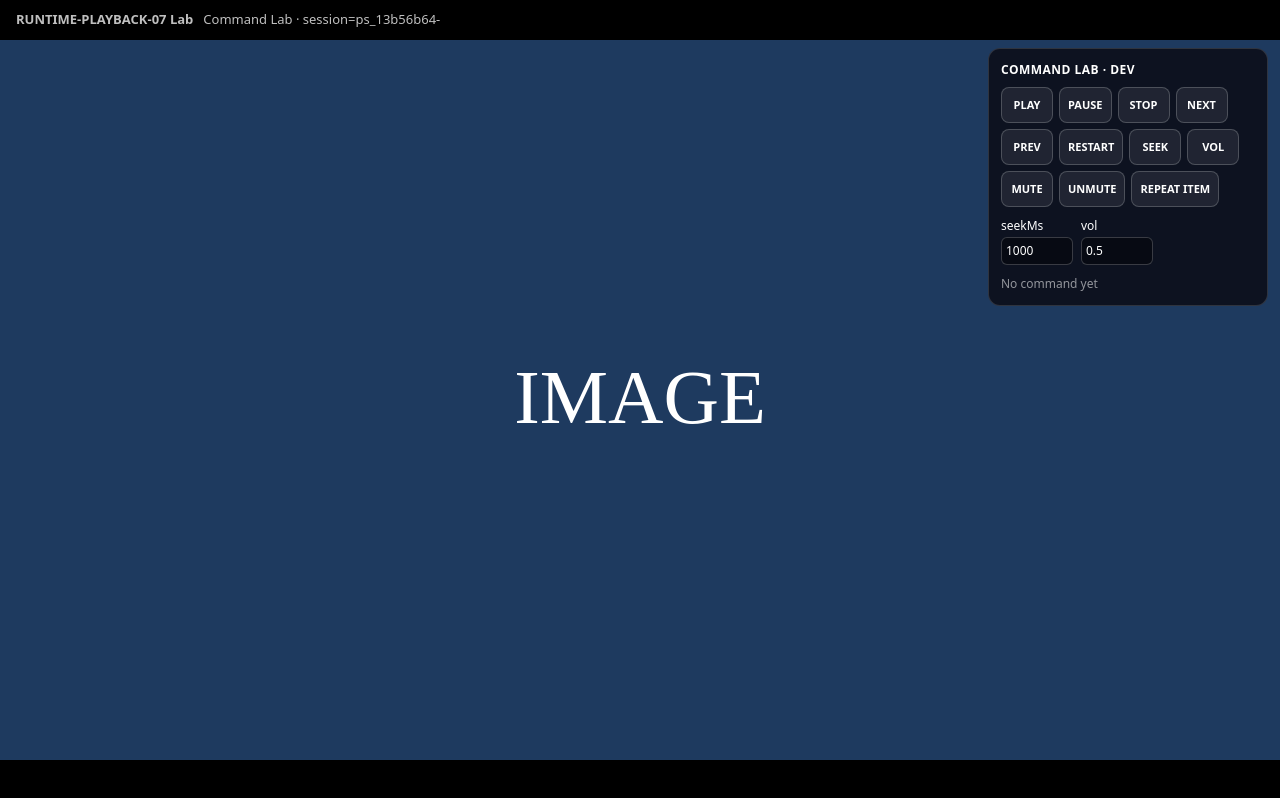
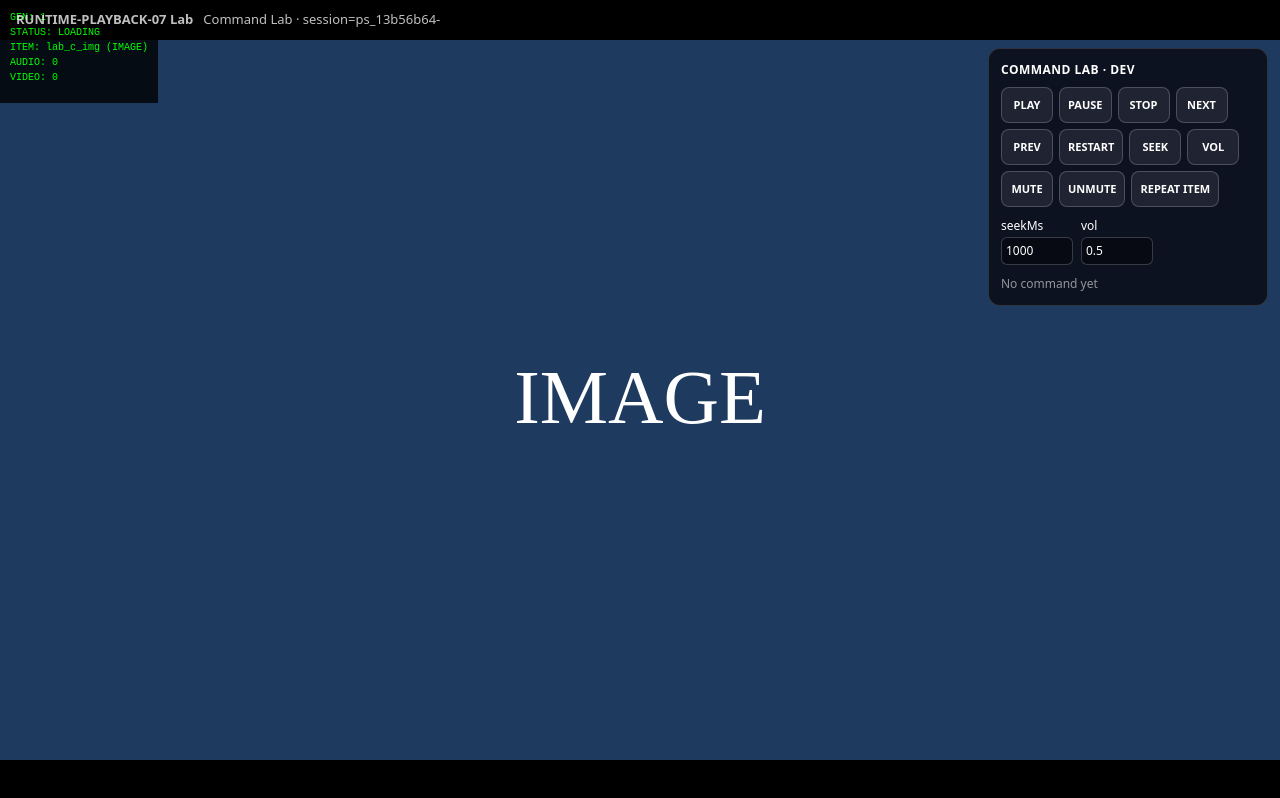
Before and after one commit to egaslemos-gif/vitrine360, a Next.js app: page /player/lab in a window 1280 px wide. Built offline with nearby package versions, Linux system fonts and the light colour scheme.

Commit message:
docs: prove media lifecycle leak hypothesis (PLAYER-MEDIA-LIFECYCLE-01)

```diff
--- /dev/null
+++ b/src/player/playback/diagnostic-overlay.tsx
@@ -0,0 +1,70 @@
+"use client";
+
+import { useEffect, useState } from "react";
+import type { PlaybackState } from "@/domain/playback-state";
+import type { EnginePlaybackItem } from "@/player/playback/playlist-map";
+
+export function DiagnosticOverlay({
+  state,
+  item,
+}: {
+  state: PlaybackState;
+  item: EnginePlaybackItem | null;
+}) {
+  const [elements, setElements] = useState<{
+    audio: number;
+    video: number;
+    details: string;
+  }>({ audio: 0, video: 0, details: "" });
+
+  useEffect(() => {
+    if (process.env.NODE_ENV !== "development") return;
+
+    const interval = setInterval(() => {
+      const audios = Array.from(document.querySelectorAll("audio"));
+      const videos = Array.from(document.querySelectorAll("video"));
+
+      const details = [...audios, ...videos]
+        .map((el) => {
+          return `[${el.tagName}] src=${(el.currentSrc || el.src).substring(0, 40)}... paused=${el.paused} ended=${el.ended} ready=${el.readyState} muted=${el.muted}`;
+        })
+        .join("\n");
+
+      setElements({
+        audio: audios.length,
+        video: videos.length,
+        details,
+      });
+    }, 500);
+    return () => clearInterval(interval);
+  }, []);
+
+  if (process.env.NODE_ENV !== "development") return null;
+
+  return (
+    <div
+      style={{
+        position: "absolute",
+        top: 0,
+        left: 0,
+        background: "rgba(0,0,0,0.8)",
+        color: "lime",
+        padding: "10px",
+        fontFamily: "monospace",
+        fontSize: "10px",
+        zIndex: 9999,
+        pointerEvents: "none",
+        whiteSpace: "pre-wrap",
+        maxWidth: "500px",
+        wordBreak: "break-all"
+      }}
+    >
+      <div>GEN: {state.generation}</div>
+      <div>STATUS: {state.status}</div>
+      <div>ITEM: {item?.contentId} ({item?.type})</div>
+      <div>AUDIO: {elements.audio}</div>
+      <div>VIDEO: {elements.video}</div>
+      <div style={{ marginTop: 8 }}>{elements.details}</div>
+    </div>
+  );
+}
--- a/src/player/playback/display-engine.tsx
+++ b/src/player/playback/display-engine.tsx
@@ -20,6 +20,7 @@ import {
 import { PlaybackController } from "@/player/playback/playback-controller";
 import { usePlaybackState } from "@/player/playback/use-playback-state";
 import { PlaybackRendererAdapter } from "@/player/playback/playback-renderer-adapter";
+import { DiagnosticOverlay } from "@/player/playback/diagnostic-overlay";
 import {
   playlistFingerprint,
   toPlaylistItems,
@@ -211,6 +212,7 @@ export const DisplayEngine = forwardRef<
           state={state}
           item={item}
         />
+        <DiagnosticOverlay state={state} item={item} />
       </div>
     </div>
   );
```
Also changed, not shown: 1 other file (tests, documents, lock files or other folders).
